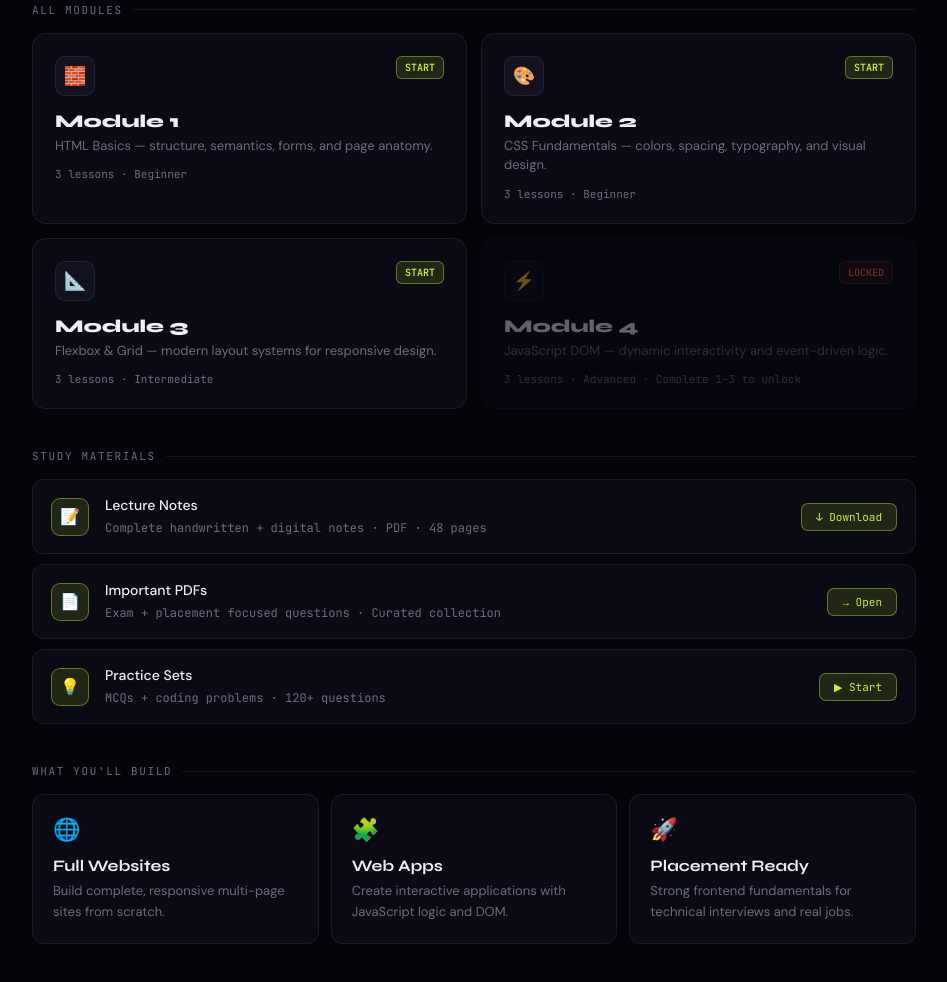
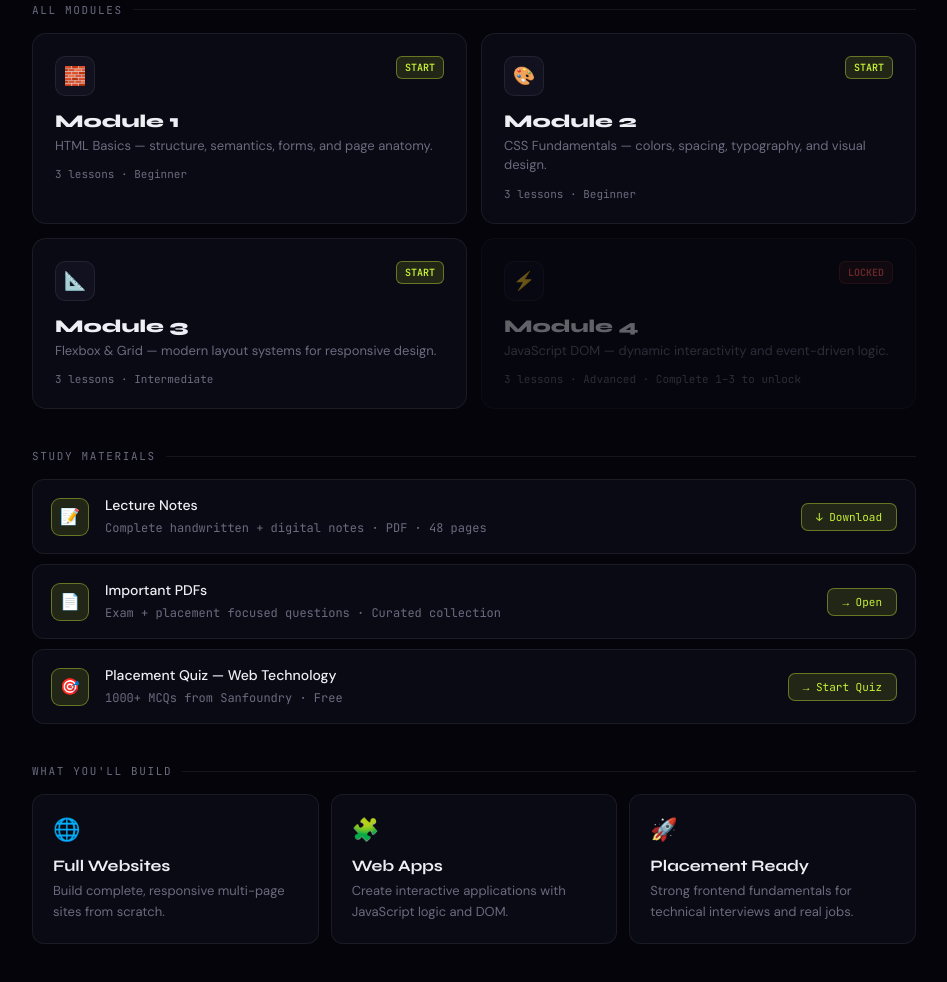
Before and after one commit to reboot-phoenix/it-study-hub, a plain HTML site: page web.html in a window 1280 px wide. Shown: the part 925-1907 px from the top of the page, without its empty margins (316-1263 px from the left). Drawn offline with Linux system fonts and the light colour scheme.

Commit message:
added quiz to web

```diff
--- a/web.html
+++ b/web.html
@@ -1027,14 +1027,15 @@
           </div>
           <span class="mat-action">→ Open</span>
         </a>
-        <a href="#" class="material-item">
-          <div class="mat-icon">💡</div>
-          <div class="mat-info">
-            <span class="mat-title">Practice Sets</span>
-            <span class="mat-desc">MCQs + coding problems · 120+ questions</span>
-          </div>
-          <span class="mat-action">▶ Start</span>
-        </a>
+        <a href="https://www.sanfoundry.com/1000-html-questions-answers/"
+       target="_blank" class="material-item">
+      <div class="mat-icon">🎯</div>
+      <div class="mat-info">
+      <span class="mat-title">Placement Quiz — Web Technology</span>
+      <span class="mat-desc">1000+ MCQs from Sanfoundry · Free</span>
+    </div>
+    <span class="mat-action">→ Start Quiz</span>
+    </a>
       </div>
     </section>
 
```
